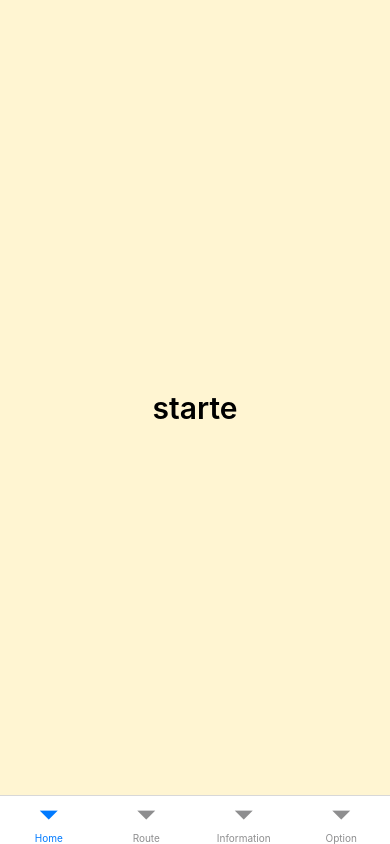
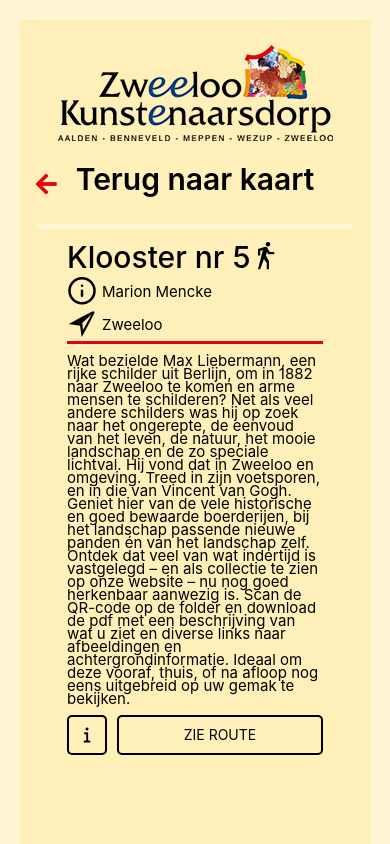
Before and after one commit to BroederToon/Project5.2-Zweeloo, a React Native app in the folder mobile/: screen /Point_of_interest_info_page in a window 390 px wide. Built offline with nearby package versions, Linux system fonts and the light colour scheme.

Commit message:
short testing update

```diff
--- a/mobile/App.js
+++ b/mobile/App.js
@@ -6,6 +6,7 @@
 import Information_page from "./screens/information_page";
 import Option_page from "./screens/option_page";
 import Route_list from "./screens/route_list";
+import Point_of_interest_info_page from "./screens/Point_of_interest_info_page";
 
 const Stack = createStackNavigator();
 const Tab = createBottomTabNavigator();
@@ -47,6 +48,11 @@
             component={Route_list}
             options={{ headerShown: false }}
         />
+        <Stack.Screen
+            name="Point_of_interest_info_page"
+            component={Point_of_interest_info_page}
+            options={{ headerShown: false }}
+        />
     </Stack.Navigator>
 );
 
--- /dev/null
+++ b/mobile/function/point_of_interest_info_page_functions.js
@@ -0,0 +1,67 @@
+import { card } from "../styles/route_card_styles";
+import { styles } from "../styles/basic_styles";
+import { poiInfo } from "../styles/poi_page_styles";
+import React, { useEffect, useState, useCallback } from "react";
+import { MaterialCommunityIcons } from "@expo/vector-icons";
+import { Feather, Entypo, Ionicons } from "@expo/vector-icons";
+import { Pressable, Text, View } from "react-native";
+
+const loadScreen = () => {
+    return (
+        <View>
+            <Text style={{ fontSize: 30 }}>isLoading...</Text>
+        </View>
+    );
+};
+
+export const showPoiInfo = () => {
+    return (
+        <View style={card.layout}>
+            <View style={styles.inlineIconText}>
+                <Text style={card.routeTitle}>Klooster nr 5</Text>
+                <MaterialCommunityIcons name="walk" size={30} color="black" />
+            </View>
+            <View style={styles.inlineIconText} ellipsizeMode="head">
+                <Feather name="info" size={30} color="black" />
+                <Text style={card.routeSubTitle}>Marion Mencke</Text>
+            </View>
+            <View style={styles.inlineIconText}>
+                <Entypo name="direction" size={30} color="black" />
+                <Text style={card.routeSubTitle}>Zweeloo</Text>
+            </View>
+            <View style={card.bottomLayout} />
+            <Text style={{ fontSize: 15, marginTop: 10, lineHeight: 13 }}>
+                Wat bezielde Max Liebermann, een rijke schilder uit Berlijn, om
+                in 1882 naar Zweeloo te komen en arme mensen te schilderen? Net
+                als veel andere schilders was hij op zoek naar het ongerepte, de
+                eenvoud van het leven, de natuur, het mooie landschap en de zo
+                speciale lichtval. Hij vond dat in Zweeloo en omgeving. Treed in
+                zijn voetsporen, en in die van Vincent van Gogh. Geniet hier van
+                de vele historische en goed bewaarde boerderijen, bij het
+                landschap passende nieuwe panden én van het landschap zelf.
+                Ontdek dat veel van wat indertijd is vastgelegd – en als
+                collectie te zien op onze website – nu nog goed herkenbaar
+                aanwezig is. Scan de QR-code op de folder en download de pdf met
+                een beschrijving van wat u ziet en diverse links naar
+                afbeeldingen en achtergrondinformatie. Ideaal om deze vooraf,
+                thuis, of na afloop nog eens uitgebreid op uw gemak te bekijken.
+            </Text>
+            <View style={styles.inlineIconText}>
+                <View
+                    style={{
+                        width: "100%",
+                        justifyContent: "space-between",
+                        flexDirection: "row",
+                    }}
+                >
+                    <Pressable style={card.infoButton}>
+                        <Ionicons name="information" size={24} color="black" />
+                    </Pressable>
+                    <Pressable style={card.cardButton}>
+                        <Text>ZIE ROUTE</Text>
+                    </Pressable>
+                </View>
+            </View>
+        </View>
+    );
+};
--- /dev/null
+++ b/mobile/screens/Point_of_interest_info_page.js
@@ -0,0 +1,57 @@
+import { styles } from "../styles/basic_styles";
+import { Text, View, Image, ScrollView, Pressable } from "react-native";
+import { FontAwesome5 } from "@expo/vector-icons";
+import { useNavigation } from "@react-navigation/native";
+import { showPoiInfo } from "../function/point_of_interest_info_page_functions";
+
+const Point_of_interest_info_page = () => {
+    const nav = useNavigation();
+
+    return (
+        <View style={styles.layout}>
+            <View style={styles.innerLayout}>
+                <View style={styles.upperLayout}>
+                    <View style={styles.headerPage}>
+                        <Image
+                            source={require("../assets/logohighres.png")}
+                            style={{ marginTop: 25 }}
+                        />
+                        <View style={styles.inlineIconText}>
+                            <Pressable
+                                style={{
+                                    position: "absolute",
+                                    left: -40,
+                                    top: 30,
+                                }}
+                                onPress={() => nav.goBack()}
+                            >
+                                <FontAwesome5
+                                    name="arrow-left"
+                                    size={24}
+                                    color="#e2030f"
+                                />
+                            </Pressable>
+                            <Text style={styles.title}>Terug naar kaart</Text>
+                        </View>
+                    </View>
+                </View>
+                <View style={styles.bottomLayout}>
+                    <ScrollView
+                        contentContainerStyle={{
+                            padding: 0,
+                            margin: 0,
+                            alignItems: "center",
+                            flexDirection: "column",
+                        }}
+                    >
+                        {showPoiInfo()}
+
+                        {/* {GetRouteInformation(navigate.route.params.apiCalled)} */}
+                    </ScrollView>
+                </View>
+            </View>
+        </View>
+    );
+};
+
+export default Point_of_interest_info_page;
--- a/mobile/screens/route_type_page.js
+++ b/mobile/screens/route_type_page.js
@@ -28,6 +28,11 @@
             >
                 <Text>Fietsroute</Text>
             </Pressable>
+            <Pressable
+                onPress={() => nav.navigate("Point_of_interest_info_page")}
+            >
+                <Text>POI</Text>
+            </Pressable>
         </View>
     );
 };
--- /dev/null
+++ b/mobile/styles/poi_page_styles.js
@@ -0,0 +1,3 @@
+import { StyleSheet } from "react-native";
+
+export const poiInfo = StyleSheet.create({});
```
Also changed, not shown: mobile/function/route_list_functions.js (+6 -2 lines).
